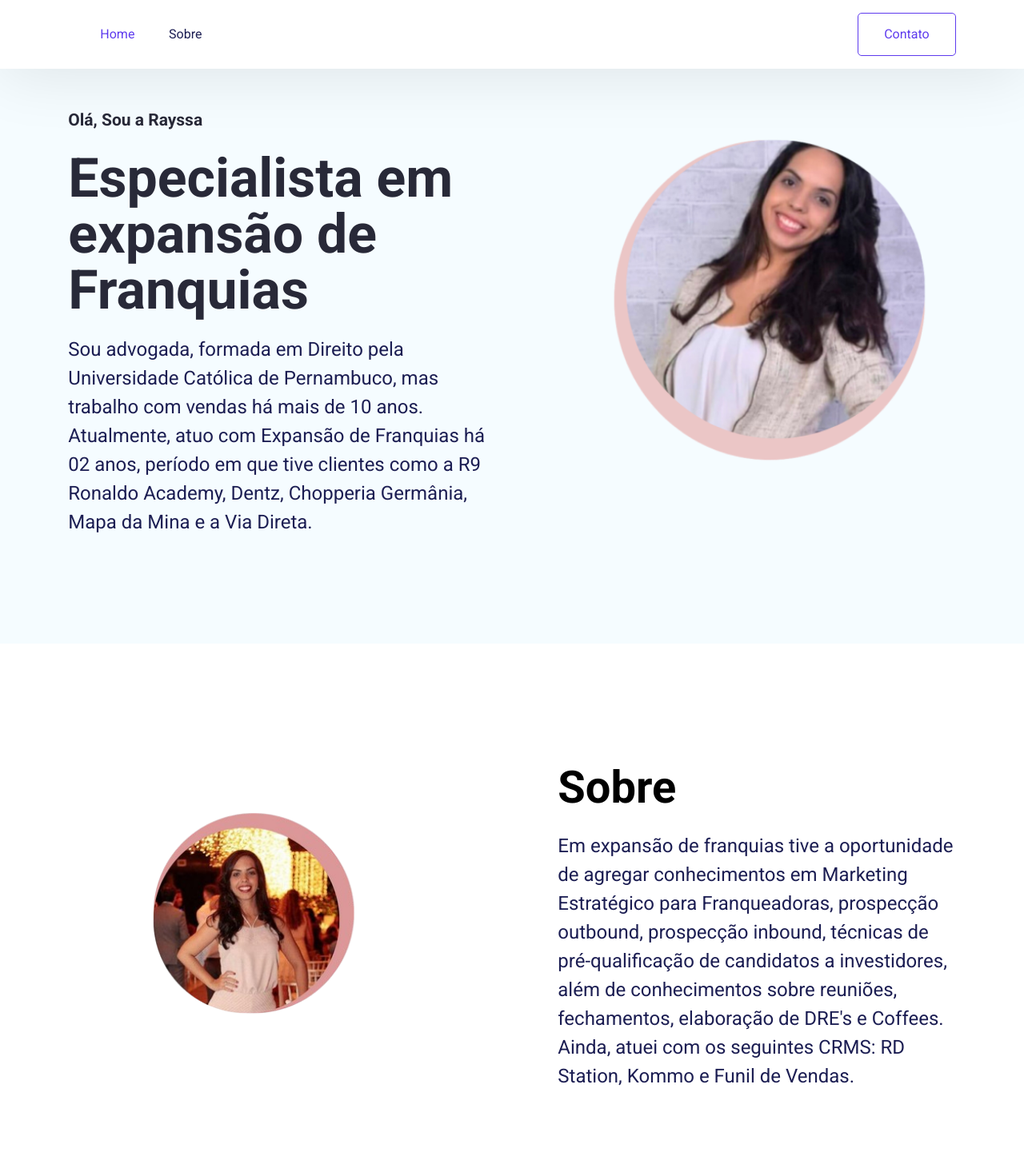
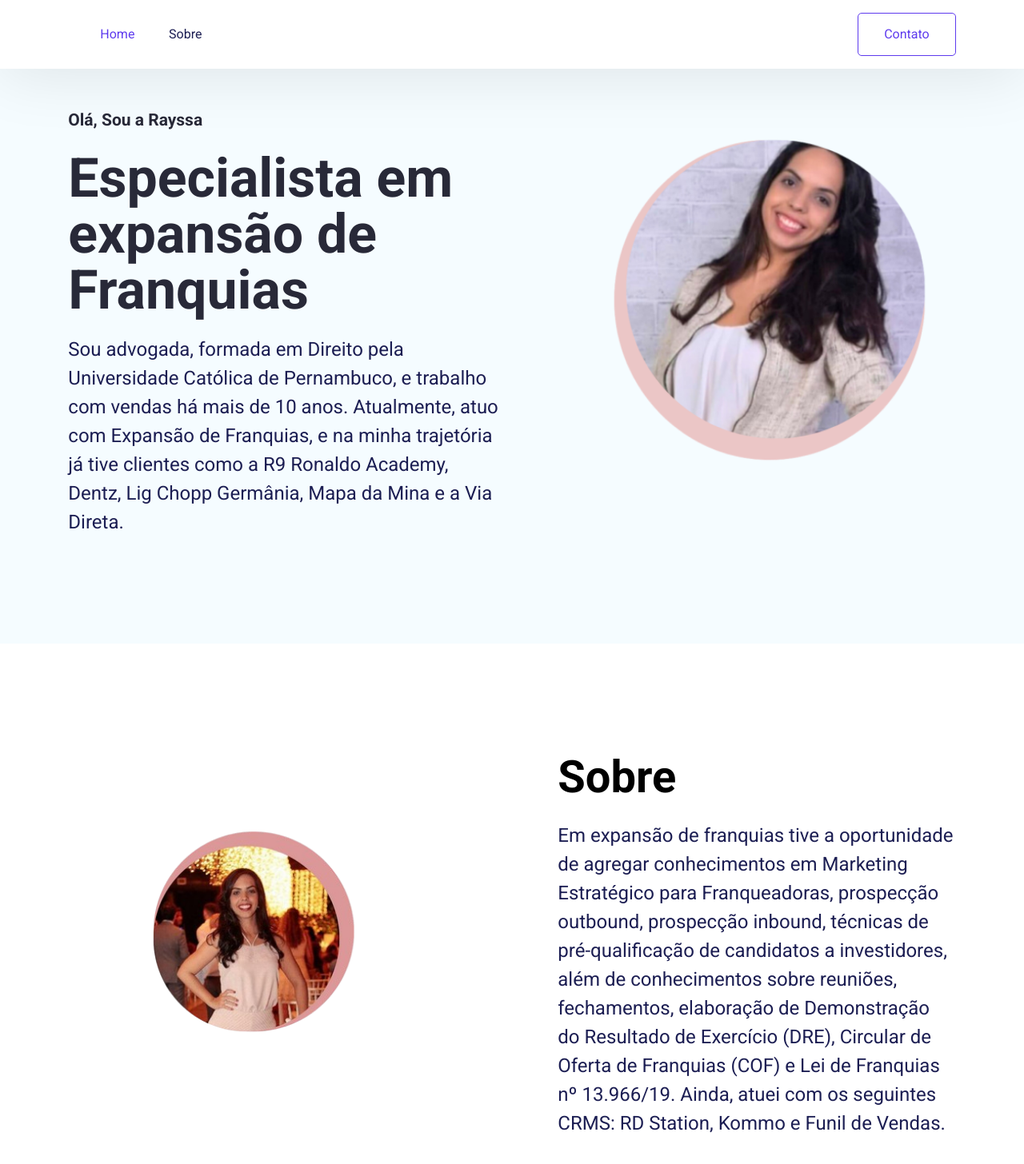
Before and after one commit to matheusDornelles/d-portfolio-r, a React (Create React App) app: page / in a window 1280 px wide. Shown: the top 1456 px of the page at 80% size. Built offline with nearby package versions, Linux system fonts and the light colour scheme.

Commit message:
-fix about/Herosection

```diff
--- a/src/components/About.jsx
+++ b/src/components/About.jsx
@@ -9,8 +9,12 @@ export default function AboutMe() {
 
             <h1 className="skills-section--heading">Sobre</h1>
             <p className="hero--section-description">
-            Em expansão de franquias tive a oportunidade de agregar conhecimentos em Marketing Estratégico para Franqueadoras, prospecção outbound, prospecção inbound, técnicas de pré-qualificação de candidatos a investidores, além de conhecimentos sobre reuniões, fechamentos, elaboração de DRE's e Coffees.
-            Ainda, atuei com os seguintes CRMS: RD Station, Kommo e Funil de Vendas.
+
+            Em expansão de franquias tive a oportunidade de agregar conhecimentos em Marketing Estratégico para Franqueadoras,
+             prospecção outbound, prospecção inbound, técnicas de pré-qualificação de candidatos a investidores,
+             além de conhecimentos sobre reuniões, fechamentos, elaboração de Demonstração do Resultado de Exercício (DRE),
+            Circular de Oferta de Franquias (COF) e Lei de Franquias nº 13.966/19. Ainda, atuei com os seguintes
+             CRMS: RD Station, Kommo e Funil de Vendas.
 
             </p>
             <p className="hero--section-description">
--- a/src/components/HeroSection.jsx
+++ b/src/components/HeroSection.jsx
@@ -10,10 +10,8 @@ export default function HeroSection() {
                 Franquias
             </h1>
             <p className="hero--section-description">
-            Sou advogada, formada em Direito pela Universidade Católica de Pernambuco,
-            mas trabalho com vendas há mais de 10 anos. Atualmente, atuo com Expansão de
-            Franquias há 02 anos, período em que tive clientes como a R9 Ronaldo Academy,
-            Dentz, Chopperia Germânia, Mapa da Mina e a Via Direta.
+
+            Sou advogada, formada em Direito pela Universidade Católica de Pernambuco, e trabalho com vendas há mais de 10 anos. Atualmente, atuo com Expansão de Franquias, e na minha trajetória já tive clientes como a R9 Ronaldo Academy, Dentz, Lig Chopp Germânia, Mapa da Mina e a Via Direta.
               <br />
             </p>
           </div>
```
